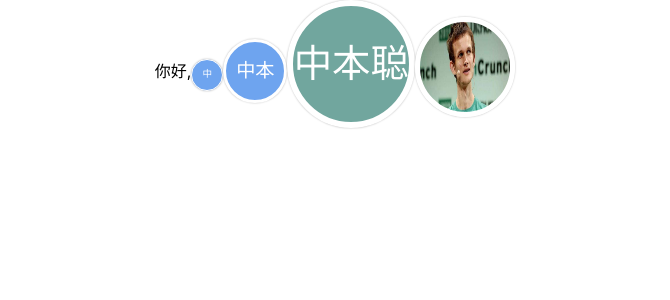
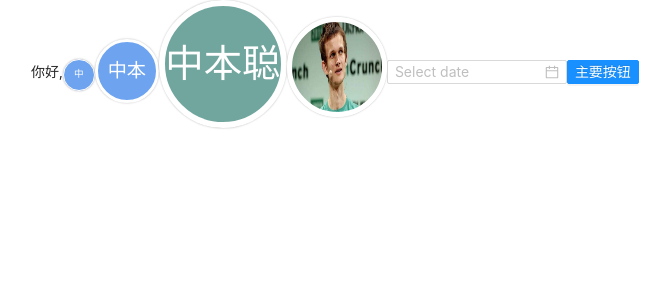
Before and after one commit to wrule/react-app, a React (Create React App) app: page / in a window 1280 px wide. Shown: the top 300 px of the page, without its empty margins (305-975 px from the left). Built offline with nearby package versions, Linux system fonts and the light colour scheme.

Commit message:
antd加入

```diff
--- a/package.json
+++ b/package.json
@@ -10,6 +10,7 @@
     "@types/node": "^12.0.0",
     "@types/react": "^16.9.0",
     "@types/react-dom": "^16.9.0",
+    "antd": "^4.4.0",
     "node-sass": "^4.14.1",
     "react": "^16.13.1",
     "react-dom": "^16.13.1",
--- a/src/App.tsx
+++ b/src/App.tsx
@@ -2,6 +2,8 @@ import React from 'react';
 // import logo from './logo.svg';
 import './App.css';
 import XAvatar from './components/avatar';
+import 'antd/dist/antd.css';
+import { DatePicker, Button } from 'antd';
 
 function App() {
   const str: string = '你好,世界';
@@ -26,6 +28,8 @@ function App() {
         img="/v.jpeg"
         size={100}
       />
+      <DatePicker size="small" />
+      <Button size="small" type="primary">主要按钮</Button>
     </div>
   );
 }
```
Also changed, not shown: 1 other file (tests, documents, lock files or other folders).
